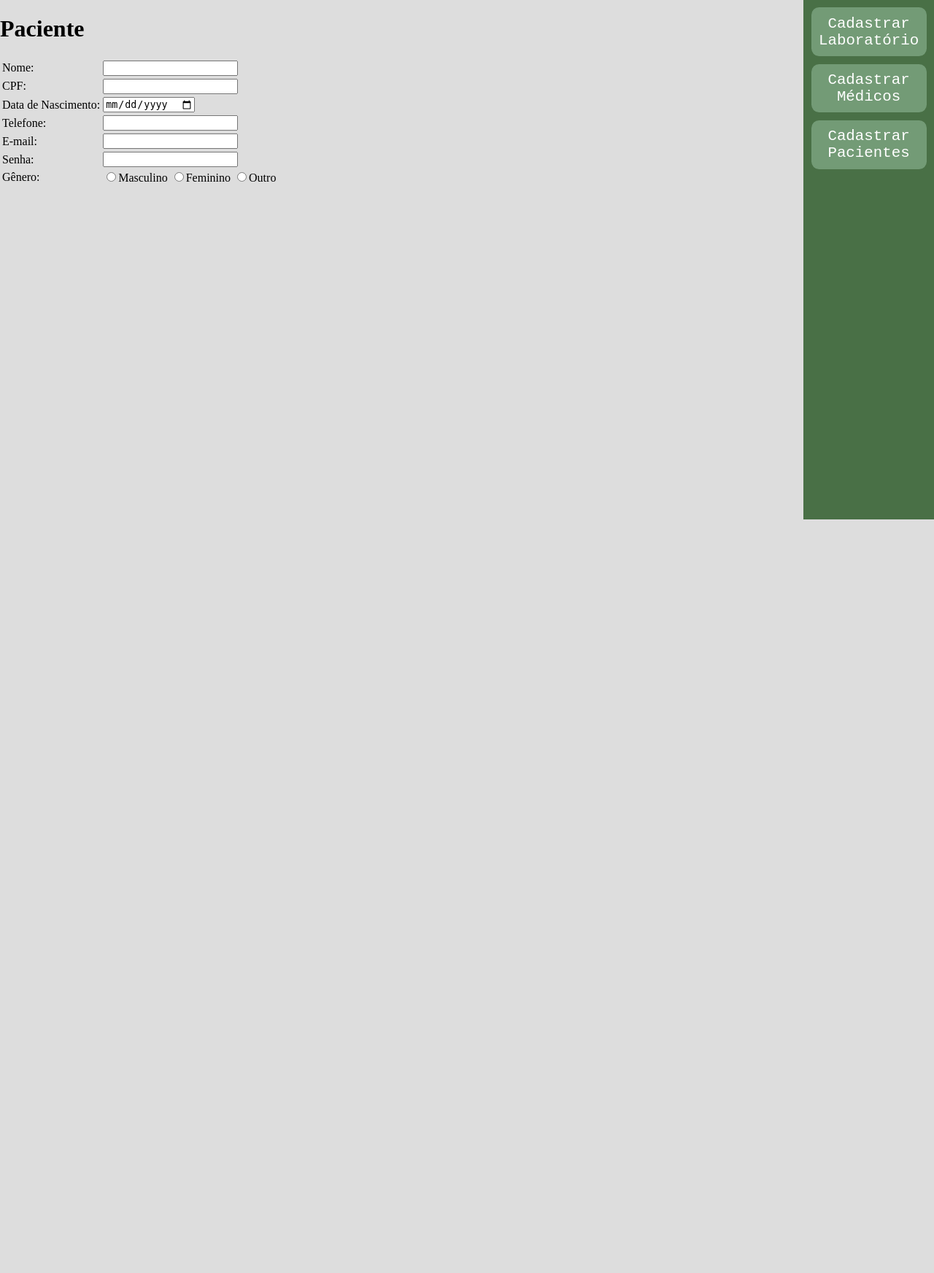
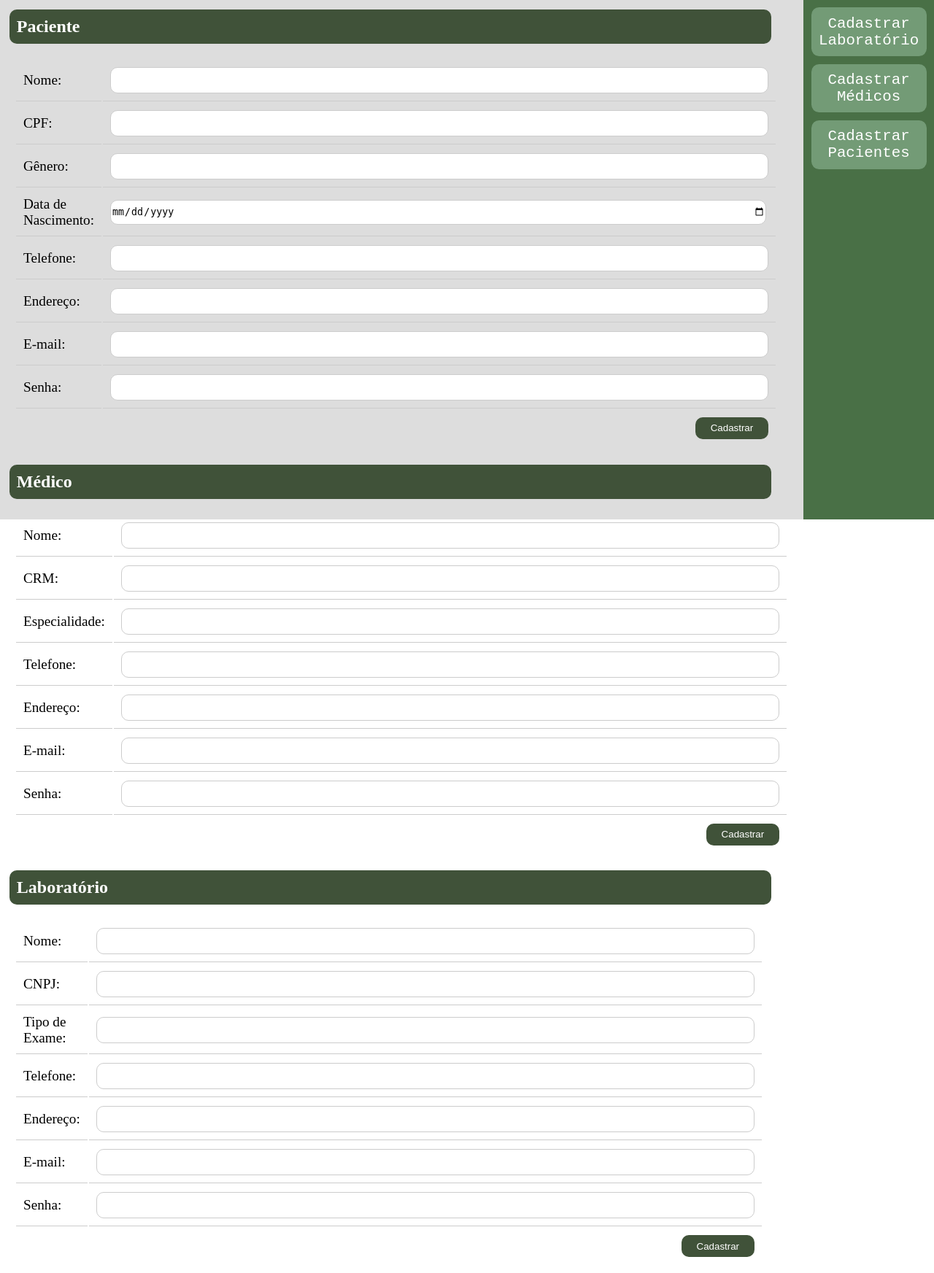
Before and after one commit to NycoleRibeiro/Sistema-de-plano-de-saude, a PHP site: page /administrador.html in a window 1280 px wide. Shown: the part 88-1833 px from the top of the page at 73% size. Before the commit the page ends 800 px from the top, so only its background shows below. Run offline with PHP 8.4, Linux system fonts and the light colour scheme.

Commit message:
Update admin design

```diff
--- a/administrador.html
+++ b/administrador.html
@@ -5,6 +5,7 @@
     <meta http-equiv="X-UA-Compatible" content="IE=edge">
     <meta name="viewport" content="width=device-width, initial-scale=1.0">
     <link rel="stylesheet" href="style/seccoes.css">
+    <link rel="stylesheet" href="style/admin.css">
     <title>Administrador</title>
 </head>
 <body>
@@ -14,9 +15,9 @@
         </header>
 
         <main>
-            <div class="paciente">
+            <div id="paciente" class="cadastro mostrar-form">
                 <h1>Paciente</h1>
-                <form action="paciente.php" method="post">
+                <form action="" method="post">
                     <table>
                         <tr>
                             <td>Nome:</td>
@@ -27,12 +28,20 @@
                             <td><input type="text" name="cpf" required></td>
                         </tr>
                         <tr>
+                            <td>Gênero:</td>
+                            <td><input type="text" name="genero" required></td>
+                        </tr>
+                        <tr>
                             <td>Data de Nascimento:</td>
                             <td><input type="date" name="dataNascimento" required></td>
                         </tr>
                         <tr>
                             <td>Telefone:</td>
                             <td><input type="text" name="telefone" required></td>
+                        </tr>
+                        <tr>
+                            <td>Endereço:</td>
+                            <td><input type="text" name="endereco" required></td>
                         </tr>
                         <tr>
                             <td>E-mail:</td>
@@ -43,14 +52,88 @@
                             <td><input type="password" name="senha" required></td>
                         </tr>
                         <tr>
-                            <td>Gênero:</td>
-                            <td>
-                                <input type="radio" name="genero" value="masculino" required>Masculino
-                                <input type="radio" name="genero" value="feminino" required>Feminino
-                                <input type="radio" name="genero" value="outro" required>Outro
-                            </td>
+                            <td class="btn" colspan="2"><input class="btn_cadastrar" type="submit" value="Cadastrar"></td>
                         </tr>
                     </table>
+                </form>
+            </div>
+
+            <div id="medico" class="cadastro">
+                <h1>Médico</h1>
+                <form action="" method="post">
+                    <table>
+                        <tr>
+                            <td>Nome:</td>
+                            <td><input type="text" name="nome" required></td>
+                        </tr>
+                        <tr>
+                            <td>CRM:</td>
+                            <td><input type="text" name="crm" required></td>
+                        </tr>
+                        <tr>
+                            <td>Especialidade:</td>
+                            <td><input type="text" name="especialidade" required></td>
+                        </tr>
+                        <tr>
+                            <td>Telefone:</td>
+                            <td><input type="text" name="telefone" required></td>
+                        </tr>
+                        <tr>
+                            <td>Endereço:</td>
+                            <td><input type="text" name="endereco" required></td>
+                        </tr>
+                        <tr>
+                            <td>E-mail:</td>
+                            <td><input type="email" name="email" required></td>
+                        </tr>
+                        <tr>
+                            <td>Senha:</td>
+                            <td><input type="password" name="senha" required></td>
+                        </tr>
+                        <tr>
+                            <td class="btn" colspan="2"><input class="btn_cadastrar" type="submit" value="Cadastrar"></td>
+                        </tr>
+                    </table>
+                </form>
+            </div>
+
+            <div id="laboratorio" class="cadastro">
+                <h1>Laboratório</h1>
+                <form action="" method="post">
+                    <table>
+                        <tr>
+                            <td>Nome:</td>
+                            <td><input type="text" name="nome" required></td>
+                        </tr>
+                        <tr>
+                            <td>CNPJ:</td>
+                            <td><input type="text" name="cnpj" required></td>
+                        </tr>
+                        <tr>
+                            <td>Tipo de Exame:</td>
+                            <td><input type="text" name="exame" required></td>
+                        </tr>
+                        <tr>
+                            <td>Telefone:</td>
+                            <td><input type="text" name="telefone" required></td>
+                        </tr>
+                        <tr>
+                            <td>Endereço:</td>
+                            <td><input type="text" name="endereco" required></td>
+                        </tr>
+                        <tr>
+                            <td>E-mail:</td>
+                            <td><input type="email" name="email" required></td>
+                        </tr>
+                        <tr>
+                            <td>Senha:</td>
+                            <td><input type="password" name="senha" required></td>
+                        </tr>
+                        <tr>
+                            <td class="btn" colspan="2"><input class="btn_cadastrar" type="submit" value="Cadastrar"></td>
+                        </tr>
+                    </table>
+                </form>
             </div>
         </main>
 
--- /dev/null
+++ b/style/admin.css
@@ -0,0 +1,43 @@
+h1 {
+    font-size: 1.5em;
+    color: #FFF;
+    margin: 1vw 0 0 1vw;
+    padding: 10px 10px;
+    background-color: rgb(64, 82, 57);
+    width: 80vw;
+    border-radius: 10px;
+}
+
+table {
+    width: 80vw;
+    font-size: 1.2em;
+    margin: 10px;
+    padding: 10px 10px;
+}
+
+td {
+    padding: 10px 10px;
+    border-bottom: 1px solid #CCC;
+}
+
+td input {
+    width: 70vw;
+    height: 4vh;
+    border-radius: 10px;
+    border: 1px solid #ccc;
+}
+
+.btn {
+    text-align: right;
+    border-bottom: 0px solid #CCC;
+}
+
+.btn_cadastrar {
+    width: 100px;
+    height: 30px;
+    background-color: rgb(64, 82, 57);
+    color: #FFF;
+    border: 0px solid #CCC;
+    border-radius: 10px;
+    cursor: pointer;
+}
--- a/style/seccoes.css
+++ b/style/seccoes.css
@@ -2,6 +2,7 @@ html, body {
     margin: 0;
     padding: 0;
     box-sizing: border-box;
+    user-select: none;
 }
 
 .container {
```
